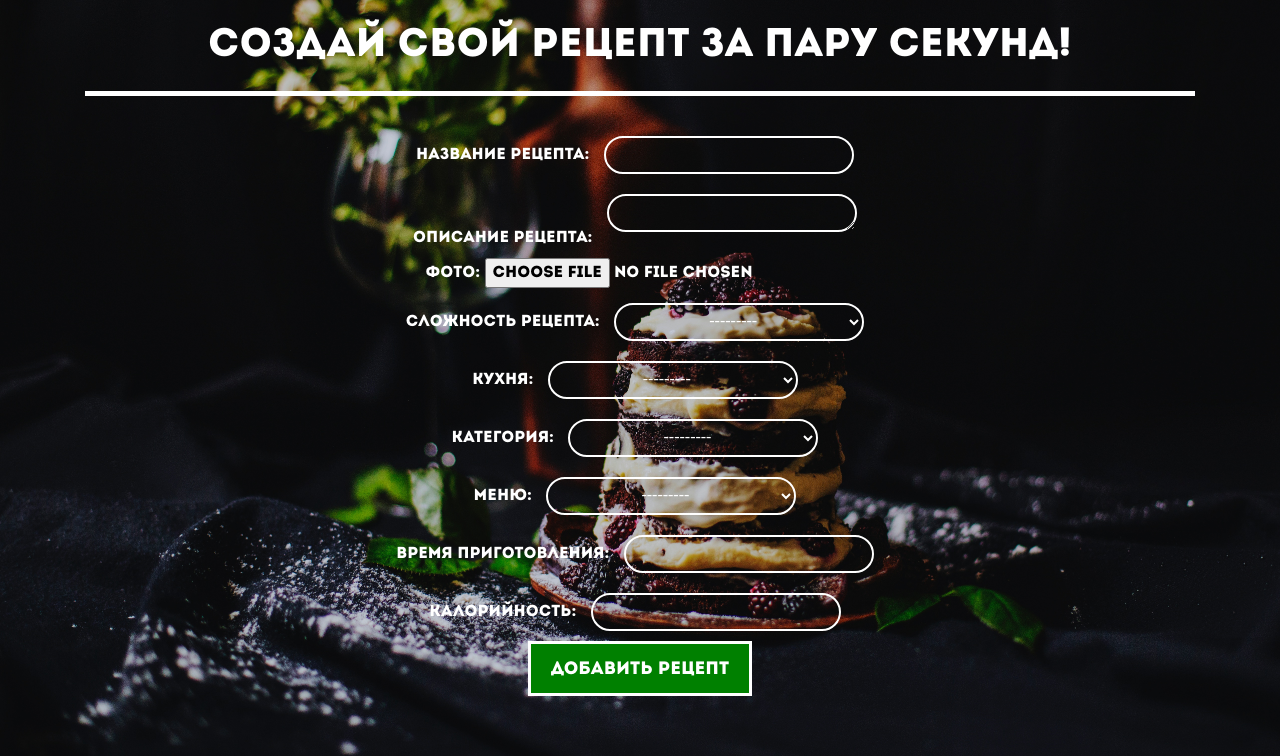
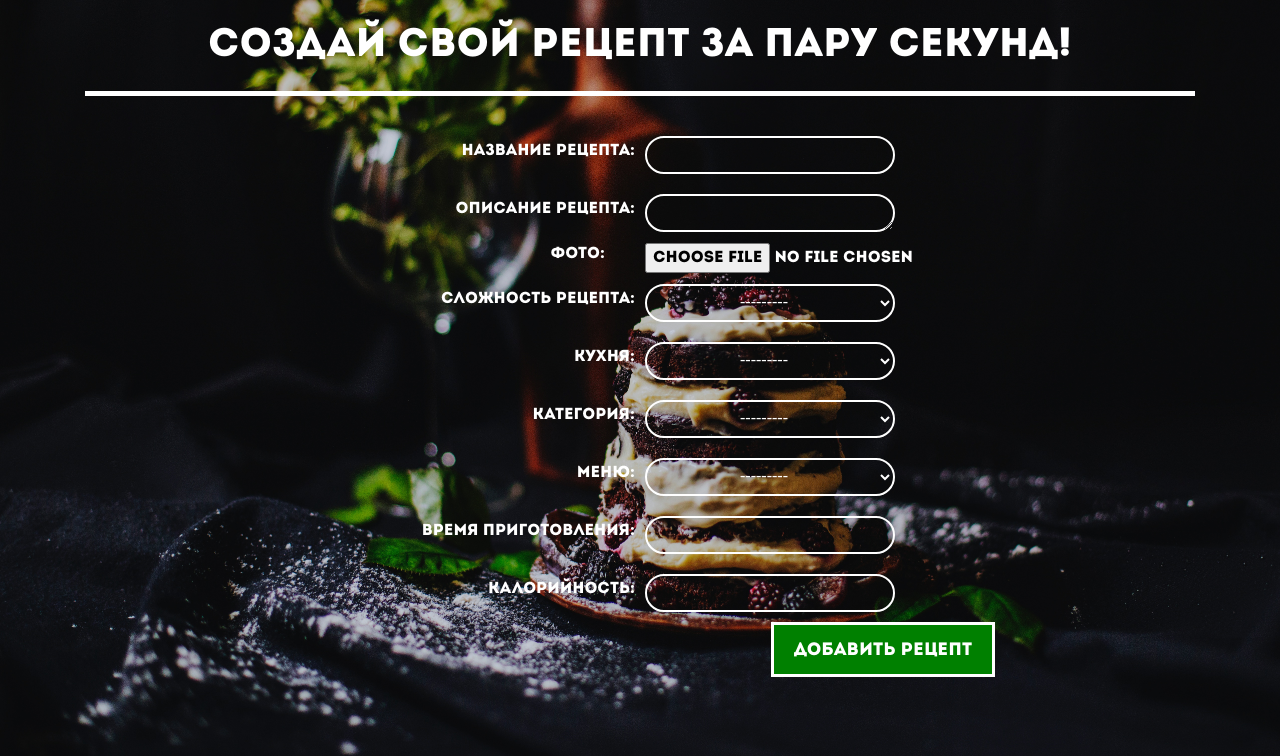
Before and after one commit to kymblc1337/cookngo, a Django app: page /add/ in a window 1280 px wide. Shown: the part 158-914 px from the top of the page. Run offline with Django 3.2, Linux system fonts and the light colour scheme; the visitor is signed in with stand-in values (Sample User, id 1); data that the repository does not hold is empty; some libraries are stand-ins or nearby versions.

Commit message:
Fixed style problems in add.html

```diff
--- a/web_cooking/recipes/templates/recipes/add.html
+++ b/web_cooking/recipes/templates/recipes/add.html
@@ -3,7 +3,7 @@
 
 {% block content %}
 {% load widget_tweaks %}
-<main class="container">
+<main class="container add_float">
     <form action='' method="POST" , enctype="multipart/form-data">
         {% csrf_token %}
         <h1>Создай свой рецепт за пару секунд!</h1>
@@ -19,7 +19,7 @@
         <div class="fieldWrapper">
             {{ form.image.errors }}
             <label for="{{ form.image.id_for_label }}">Фото:</label>
-            {{ form.image }}
+            {{ form.image  | add_class:"input_image" }}
         </div>
         <div class="fieldWrapper">
             {{ form.diff.errors }}
--- a/web_cooking/static/styles/style.css
+++ b/web_cooking/static/styles/style.css
@@ -53,3 +53,20 @@
 	background-color: white;
 	color: black;
 }
+
+.fieldWrapper {
+    align-items: center;
+    padding-right: 200px;
+    display: flex;
+    justify-content: flex-end;
+}
+
+.fieldWrapper .input_add {
+    margin-bottom: 10px;
+    margin-right: 100px;
+}
+
+.input_image {
+    margin-left: 40px;
+    margin-right: -20px;
+}
```
